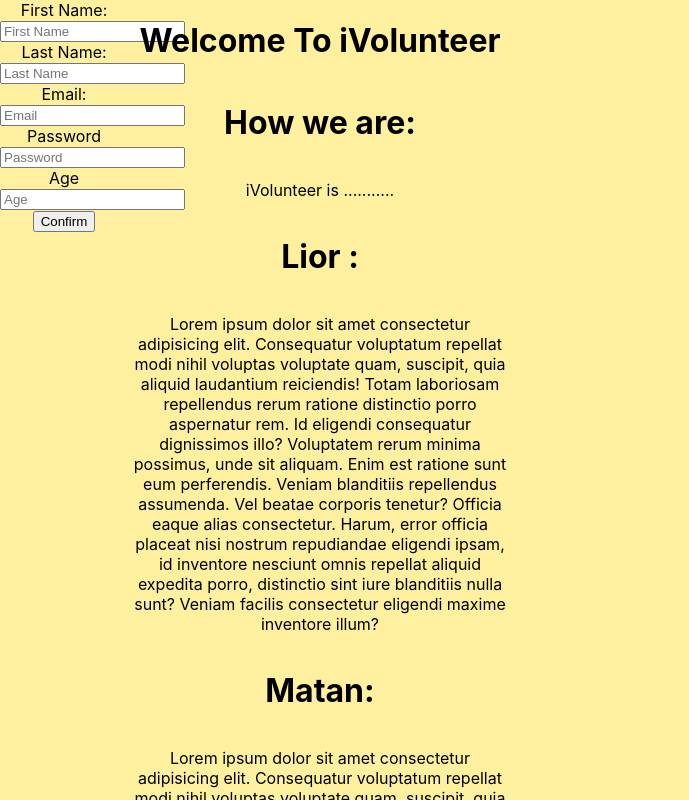
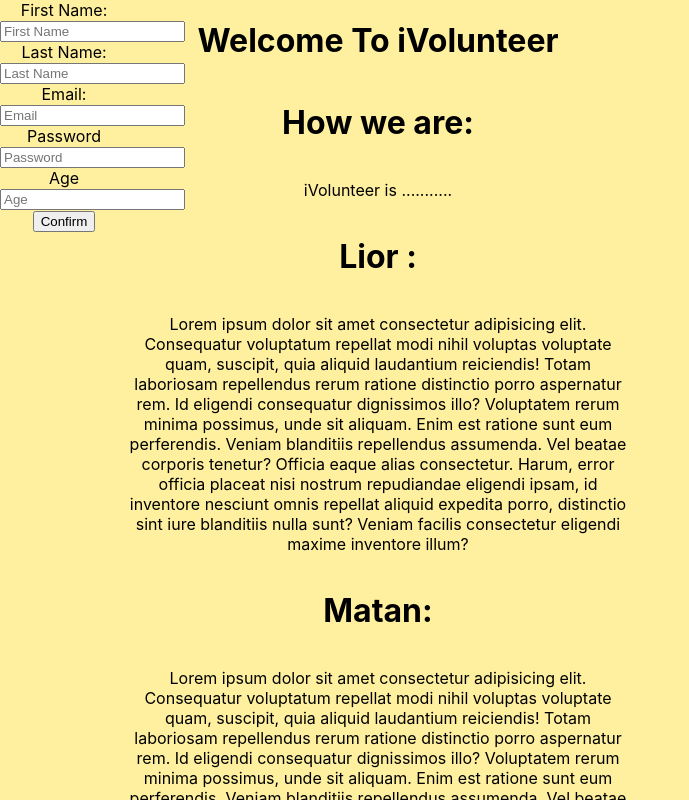
Before and after one commit to OshriTzagay/iVolunteer-FinalProject, a React (Create React App) app in the folder client/: page / in a window 1280 px wide. Shown: the top 800 px of the page, without its empty margins (0-689 px from the left). Built offline with nearby package versions, Linux system fonts and the light colour scheme.

Commit message:
add new changes on style css

```diff
--- a/client/src/Components/pages/Welcome-Comp/Style-Welcome.css
+++ b/client/src/Components/pages/Welcome-Comp/Style-Welcome.css
@@ -1,5 +1,9 @@
+.lioe{
+    align-items: center;
+}
 .welcome{
     height: 500px;
+    width: 500px;
     display: flex;
     flex-direction: column;
     align-items: center;
@@ -8,5 +12,4 @@
     background-size: cover;
     position: relative;
     padding: 0%;
-
     }
--- a/client/src/Components/pages/Welcome-Comp/Welcome.jsx
+++ b/client/src/Components/pages/Welcome-Comp/Welcome.jsx
@@ -21,8 +21,6 @@
         Id eligendi consequatur dignissimos illo? Voluptatem rerum minima possimus, unde sit aliquam. Enim est ratione sunt eum perferendis. Veniam blanditiis repellendus assumenda. Vel beatae corporis tenetur? Officia eaque alias consectetur.
         Harum, error officia placeat nisi nostrum repudiandae eligendi ipsam, id inventore nesciunt omnis repellat aliquid expedita porro, distinctio sint iure blanditiis nulla sunt? Veniam facilis consectetur eligendi maxime inventore illum?
         </p>
-
-
         </div>
     </div>
     )
```
